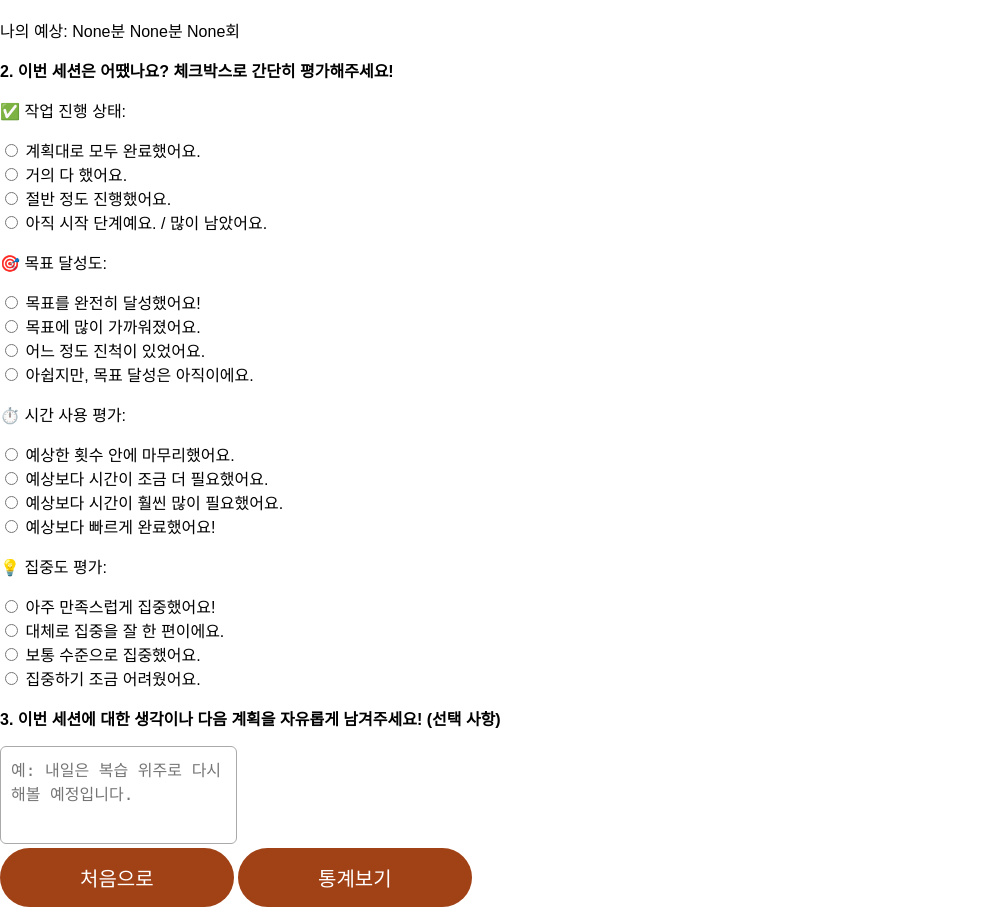
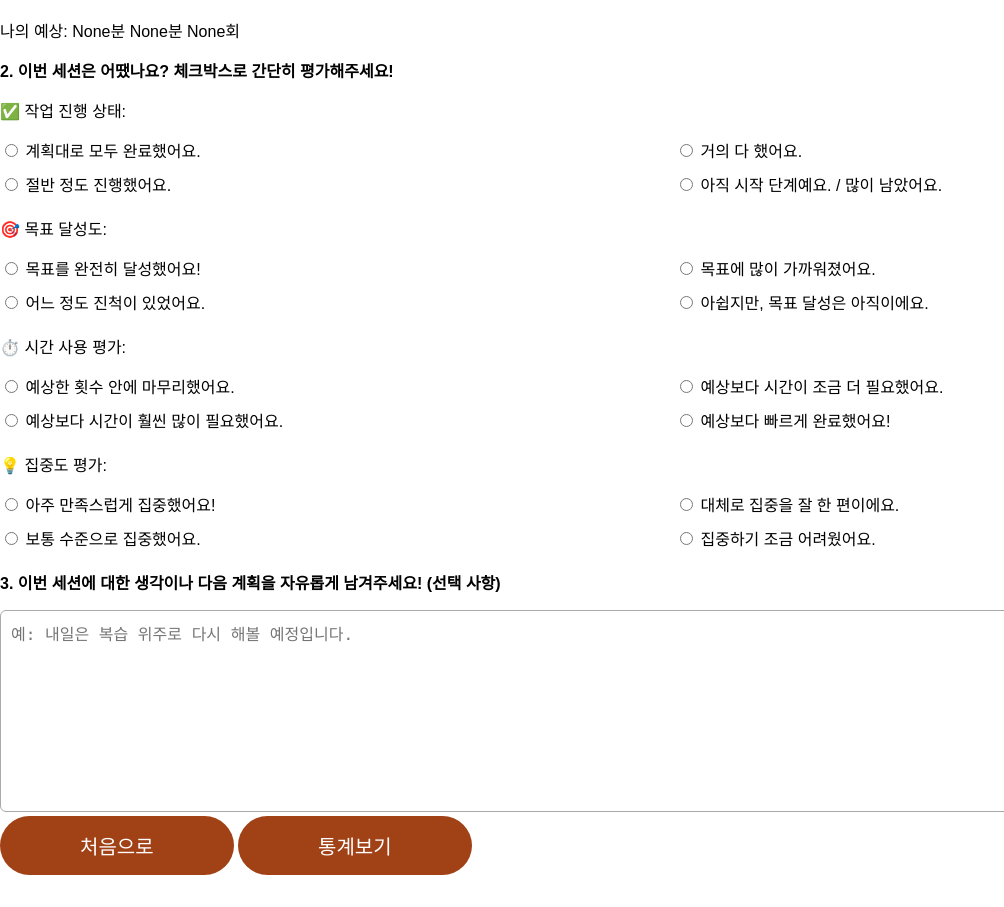
Before and after one commit to yundo5/pomodoroEx, a Flask app: page /feedback in a window 1320 px wide; the page is wider, and only the part inside the window is pictured. Shown: the part 233-1140 px from the top of that part, without its empty margins (0-1004 px from the left). After the commit the page ends 1108 px from the top of that part, so only its background shows below. Run offline with Flask 3, Linux system fonts and the light colour scheme.

Commit message:
UI 복구

```diff
--- a/record.txt
+++ b/record.txt
@@ -299,3 +299,7 @@
 작업: ㅁ
 목표: ㅁ
 예상 시간: 5분 1분 1회
+[2025-06-09 14:26:38]
+작업: ㅁ
+목표: ㅁ
+예상 시간: 5분 1분 1회
--- a/static/style.css
+++ b/static/style.css
@@ -211,3 +211,19 @@
   background-color: red;
   color: white;
 }
+.grid-2x2 {
+    display: grid;
+    grid-template-columns: 1fr 1fr;
+    gap: 10px 30px;
+    margin-bottom: 20px;
+}
+
+textarea.wide-textarea {
+    width: 100%;
+    height: 180px;
+    font-size: 16px;
+    resize: vertical;
+    padding: 10px;
+    border-radius: 6px;
+    border: 1px solid #aaa;
+}
--- a/templates/feedback.html
+++ b/templates/feedback.html
@@ -34,6 +34,8 @@
     <hr>
 </div>
 
+<!-- 1~3번 전체 묶기 (체크박스 비활성화 기능 적용됨) -->
+<div id="evaluationSection">
     <!-- 1. 계획 다시 확인 -->
     <div class="feedback-section">
         <p><strong>1. 계획했던 내용을 다시 확인해볼까요?</strong></p>
@@ -42,39 +44,48 @@
         <p>나의 예상: {{ session.get('workMinutes') }}분 {{ session.get('breakMinutes') }}분 {{ session.get('repeatCount') }}회</p>
     </div>
 
-            <!-- 2. 평가 항목 -->
-            <div class="feedback-section" id="evaluationSection">
+    <!-- 2. 체크박스 평가 -->
+    <div class="feedback-section">
         <p><strong>2. 이번 세션은 어땠나요? 체크박스로 간단히 평가해주세요!</strong></p>
 
         <p>✅ 작업 진행 상태:</p>
-                <label><input type="radio" name="progress" value="완료"> 계획대로 모두 완료했어요.</label><br>
-                <label><input type="radio" name="progress" value="거의 완료"> 거의 다 했어요.</label><br>
-                <label><input type="radio" name="progress" value="절반"> 절반 정도 진행했어요.</label><br>
+        <div class="grid-2x2">
+            <label><input type="radio" name="progress" value="완료"> 계획대로 모두 완료했어요.</label>
+            <label><input type="radio" name="progress" value="거의 완료"> 거의 다 했어요.</label>
+            <label><input type="radio" name="progress" value="절반"> 절반 정도 진행했어요.</label>
             <label><input type="radio" name="progress" value="미진행"> 아직 시작 단계예요. / 많이 남았어요.</label>
+        </div>
 
         <p>🎯 목표 달성도:</p>
-                <label><input type="radio" name="goal_achieve" value="달성"> 목표를 완전히 달성했어요!</label><br>
-                <label><input type="radio" name="goal_achieve" value="거의 달성"> 목표에 많이 가까워졌어요.</label><br>
-                <label><input type="radio" name="goal_achieve" value="일부 진척"> 어느 정도 진척이 있었어요.</label><br>
+        <div class="grid-2x2">
+            <label><input type="radio" name="goal_achieve" value="달성"> 목표를 완전히 달성했어요!</label>
+            <label><input type="radio" name="goal_achieve" value="거의 달성"> 목표에 많이 가까워졌어요.</label>
+            <label><input type="radio" name="goal_achieve" value="일부 진척"> 어느 정도 진척이 있었어요.</label>
             <label><input type="radio" name="goal_achieve" value="미달성"> 아쉽지만, 목표 달성은 아직이에요.</label>
+        </div>
 
         <p>⏱️ 시간 사용 평가:</p>
-                <label><input type="radio" name="time_eval" value="예상대로"> 예상한 횟수 안에 마무리했어요.</label><br>
-                <label><input type="radio" name="time_eval" value="조금 초과"> 예상보다 시간이 조금 더 필요했어요.</label><br>
-                <label><input type="radio" name="time_eval" value="많이 초과"> 예상보다 시간이 훨씬 많이 필요했어요.</label><br>
+        <div class="grid-2x2">
+            <label><input type="radio" name="time_eval" value="예상대로"> 예상한 횟수 안에 마무리했어요.</label>
+            <label><input type="radio" name="time_eval" value="조금 초과"> 예상보다 시간이 조금 더 필요했어요.</label>
+            <label><input type="radio" name="time_eval" value="많이 초과"> 예상보다 시간이 훨씬 많이 필요했어요.</label>
             <label><input type="radio" name="time_eval" value="더 빠름"> 예상보다 빠르게 완료했어요!</label>
+        </div>
 
         <p>💡 집중도 평가:</p>
-                <label><input type="radio" name="focus" value="매우 집중"> 아주 만족스럽게 집중했어요!</label><br>
-                <label><input type="radio" name="focus" value="잘 집중"> 대체로 집중을 잘 한 편이에요.</label><br>
-                <label><input type="radio" name="focus" value="보통"> 보통 수준으로 집중했어요.</label><br>
+        <div class="grid-2x2">
+            <label><input type="radio" name="focus" value="매우 집중"> 아주 만족스럽게 집중했어요!</label>
+            <label><input type="radio" name="focus" value="잘 집중"> 대체로 집중을 잘 한 편이에요.</label>
+            <label><input type="radio" name="focus" value="보통"> 보통 수준으로 집중했어요.</label>
             <label><input type="radio" name="focus" value="집중 어려움"> 집중하기 조금 어려웠어요.</label>
+        </div>
     </div>
 
     <!-- 3. 자유 응답 -->
     <div class="feedback-section" id="commentSection">
         <p><strong>3. 이번 세션에 대한 생각이나 다음 계획을 자유롭게 남겨주세요! (선택 사항)</strong></p>
-                <textarea name="comment" rows="4" placeholder="예: 내일은 복습 위주로 다시 해볼 예정입니다."></textarea>
+        <textarea name="comment" class="wide-textarea" placeholder="예: 내일은 복습 위주로 다시 해볼 예정입니다."></textarea>
+    </div>
 </div>
 
             <!-- 버튼 -->
```
Lines whose indentation alone changed are shown as unchanged.
